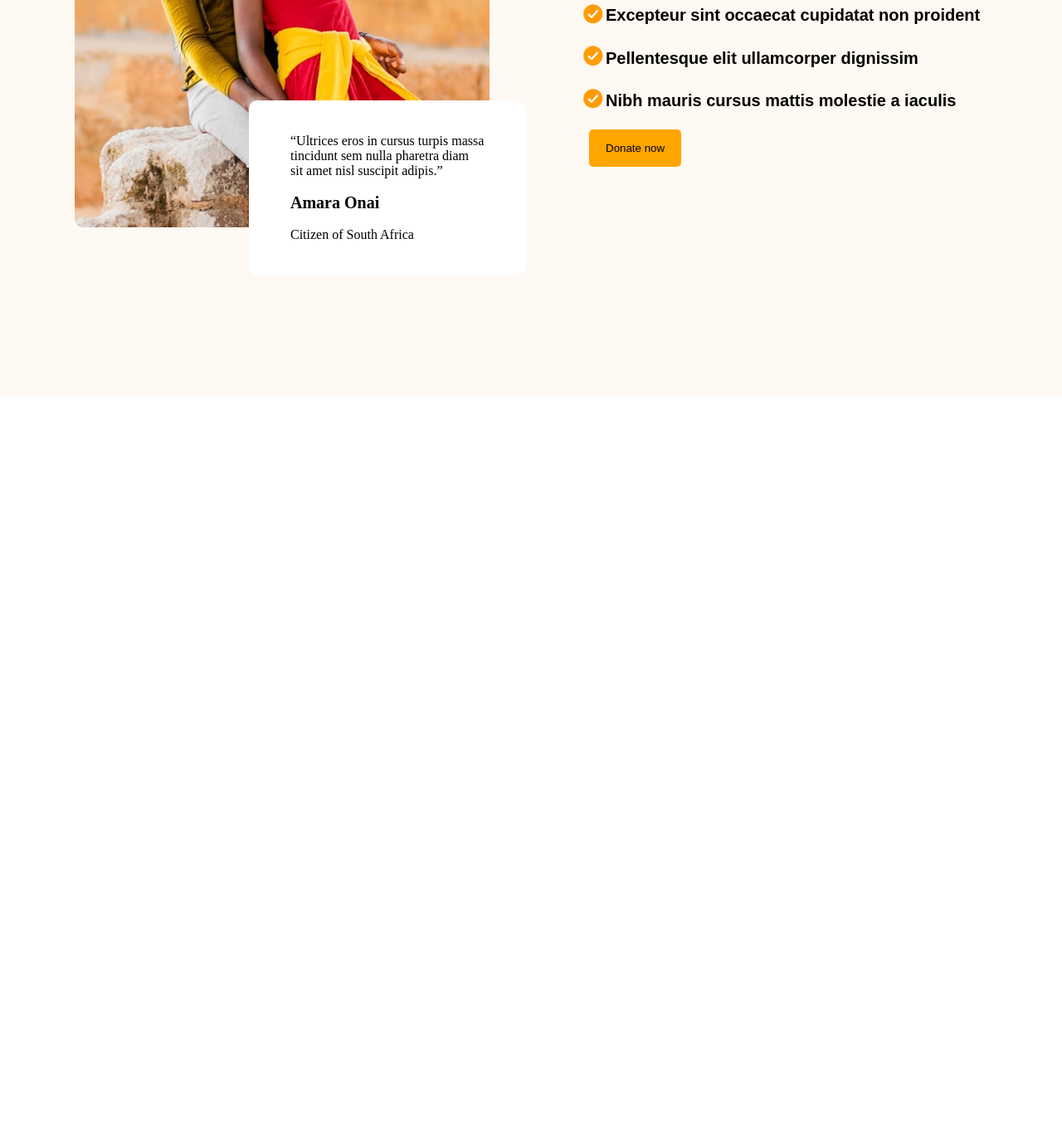
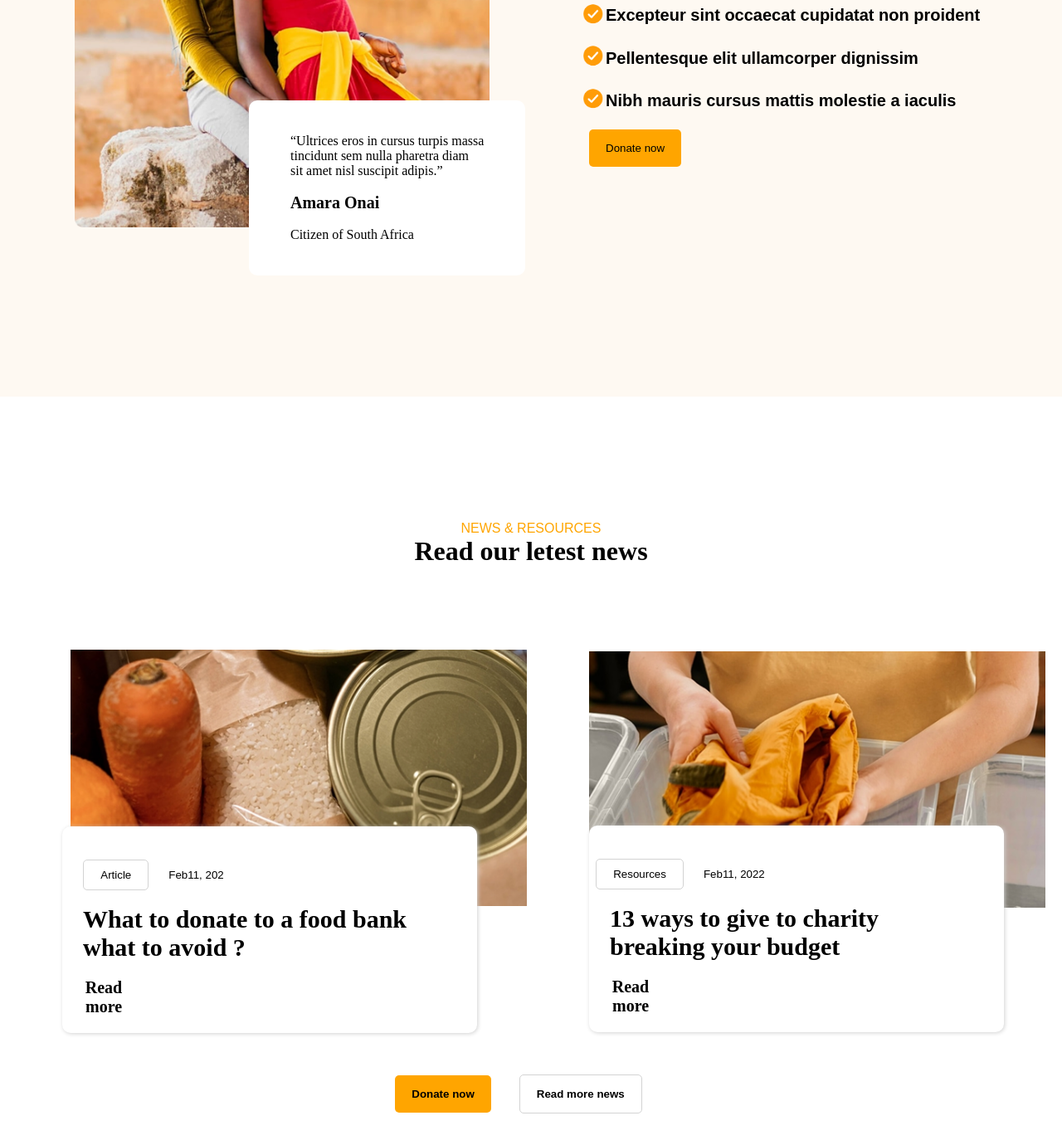
Before and after one commit to qurbonovabubakr/week3-exam-3, a plain HTML site: page index.html in a window 1280 px wide. Shown: the part 5914-7294 px from the top of the page at 83% size. Before the commit the page ends 6392 px from the top, so only its background shows below. Drawn offline with Linux system fonts and the light colour scheme.

Commit message:
10 comit

```diff
--- a/index.html
+++ b/index.html
@@ -232,5 +232,33 @@
             </div>
         </div>
     </div>
+    <div class="section10">
+        <div class="c">
+            <div class="c00">
+                <p class="c0">NEWS & RESOURCES</p>
+                <h1>Read our letest news</h1>
+                <img src="./Frame (1).png" alt="" class="c1">
+                <div class="c2">
+                <button class="c3">Article</button>
+                <button class="c4">Feb11, 202</button><br><br>
+                <h1 class="c5">What to donate to a food bank <br> what to avoid ?</h1>
+                <p class="c6">Read <br> more</p>
+                </div>
+            </div>
+        </div>
+        <div>
+            <div>
+                <img src="./Frame (2).png" alt="" class="cc1">
+                 <div class="cc2">
+                <button class="c3">Resources</button>
+                <button class="c4">Feb11, 2022</button><br><br>
+                <h1 class="c5">13 ways to give to charity <br> breaking your budget</h1>
+                <p class="c6">Read <br> more</p>
+                </div>
+            </div>
+            <button class="cc3">Donate now</button>
+            <button class="cc4">Read more news</button>
+        </div>
+    </div>
 </body>
 </html>
--- a/style.css
+++ b/style.css
@@ -551,9 +551,6 @@
     background-color: #FEF9F2;
     position: relative;
     padding: 100px;
-    /* left: 100px; */
-    /* margin: 0 auto; */
-    /* max-width: 1200px; */
 }
 .z{
     margin: 0 auto;
@@ -618,3 +615,104 @@
     position: relative;
     left: -20px;
 }
+.section10{
+    position: relative;
+    padding: 150px;
+    text-align: center;
+    margin: 0 auto;
+    max-width: 1200px;
+}
+.c{
+    margin: 0 auto;
+    max-width: 1200px;
+    position: relative;
+}
+.c00{
+    position: relative;
+    margin: 0 auto;
+    max-width: 1200px;
+}
+.c0{
+    color: orange;
+    font-family: sans-serif;
+    position: relative;
+}
+.c1{
+    position: relative;
+    left: -280px;
+    top: 100px;
+    width: 550px;
+    margin: 0 auto;
+    max-width: 1200px;
+}
+.c2{
+    position: relative;
+    border-radius: 10px;
+    background-color: white;
+    padding: 40px 50px;
+    box-shadow: 1px 1px 5px lightgray;
+    width: 400px;
+    left: -75px;
+}
+.c3{
+    position: relative;
+    background-color: white;
+    border: 1px solid lightgray;
+    padding: 10px 20px;
+    border-radius: 5px;
+    left: -150px;
+}
+.c4{
+    background-color: white;
+    border: none;
+    position: relative;
+    left: -130px;
+}
+.c5{
+    font-size: 30px;
+    position: relative;
+    left: -25px;
+    text-align: start;
+}
+.c6{
+    position: relative;
+    top: 20px;
+    left: -200px;
+    font-weight: bold;
+    font-size: 20px;
+}
+.cc1{
+    position: absolute;
+    right: 20px;
+    width: 550px;
+    margin-top: -460px;
+}
+.cc2{
+    position: absolute;
+    border-radius: 10px;
+    background-color: white;
+    padding: 40px 50px;
+    box-shadow: 1px 1px 5px lightgray;
+    width: 400px;
+    right: 70px;
+    margin-top: -250px;
+}
+.cc3{
+    background-color: orange;
+    border: none;
+    padding: 15px 20px;
+    border-radius: 5px;
+    position: relative;
+    top: 50px;
+    left: -30px;
+    font-weight: bold;
+}
+.cc4{
+    background-color: white;
+    border: 1px solid lightgray;
+    padding: 15px 20px;
+    position: relative;
+    top: 50px;
+    border-radius: 5px;
+    font-weight: bold;
+}
```
Also changed, not shown: Frame (1).png (added), Frame (2).png (added).
